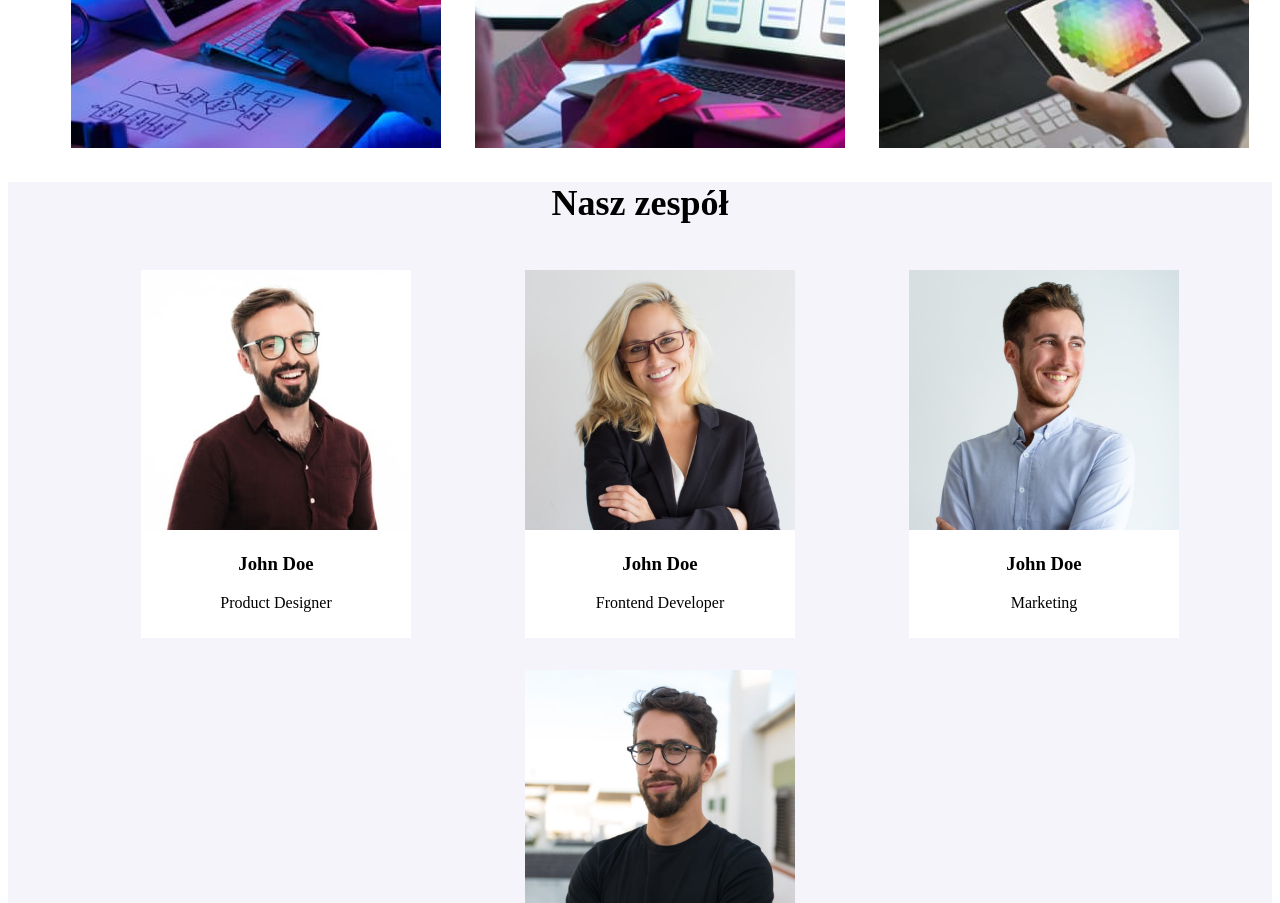
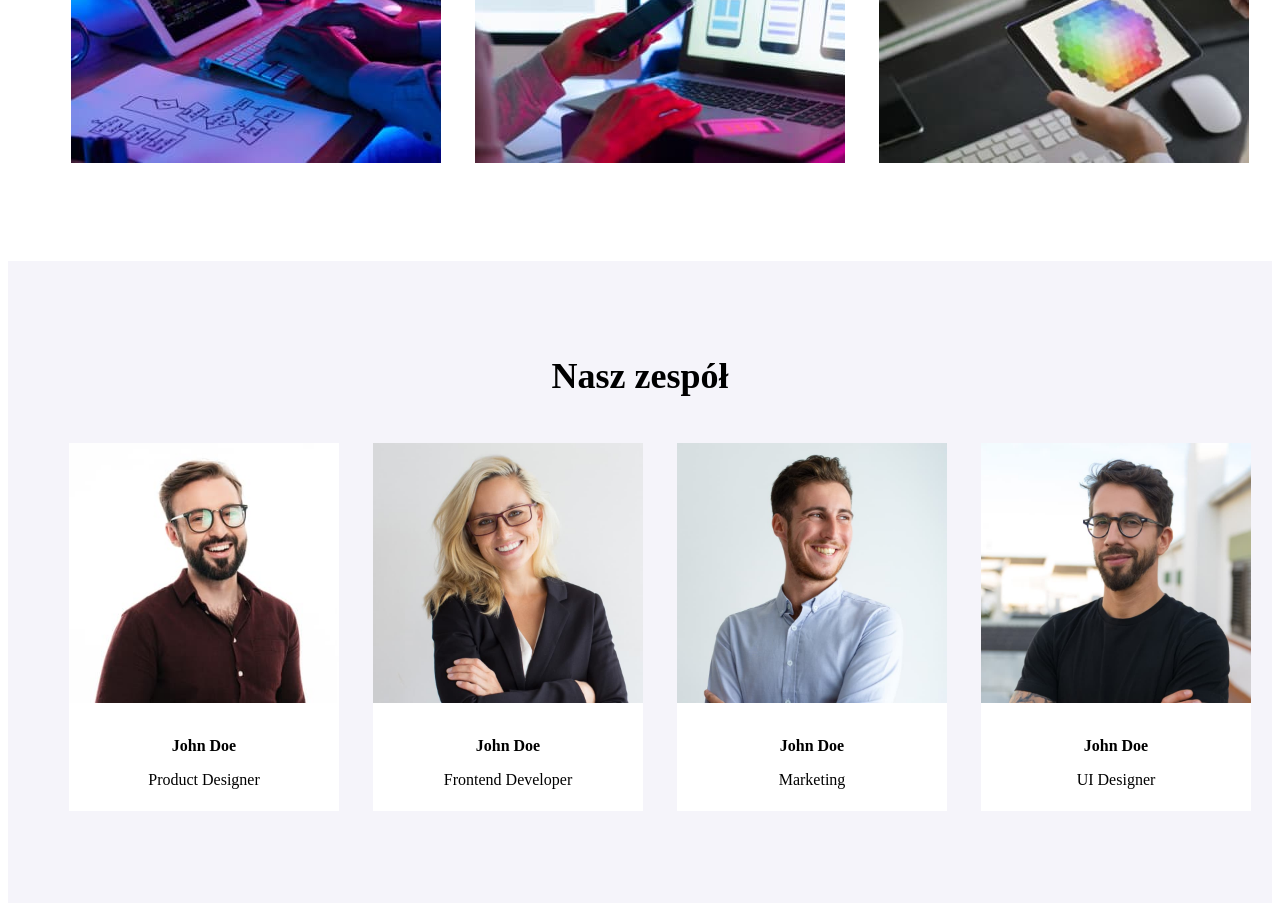
Before and after one commit to MateuszCharysz/goit-markup-hw-01, a plain HTML site: page index.html in a window 1280 px wide. Shown: the part 1243-2146 px from the top of the page. Drawn offline with Linux system fonts and the light colour scheme.

Commit message:
Update index.html
Images set - header and footer to go.

```diff
--- a/index.html
+++ b/index.html
@@ -8,7 +8,7 @@
   </head>
 
   <body>
-    <header style="height: 80px">
+    <header style="height: 80px; text-align: center">
       <a href="index.html" style="display: inline-block; font: size 26px"
         ><h1 style="color: #2196f3">
           Web<span style="color: #000000">Studio</span>
@@ -125,8 +125,8 @@
           <h2 style="text-align: center; margin-top: 94px; font-size: 36px">
             Czym się zajmujemy
           </h2>
-          <ul style="margin-top: 50px; text-align: center">
-            <li style="display: inline-block; margin-inline: 15px">
+          <ul style="margin-top: 50px; text-align: center; margin-bottom: 79px">
+            <li style="display: inline-block; margin: 15px">
               <img
                 src="/images/box 1.jpg"
                 alt="tablet klawiatura ciemny"
@@ -134,7 +134,7 @@
                 height="294px"
               />
             </li>
-            <li style="display: inline-block; margin-inline: 15px">
+            <li style="display: inline-block; margin: 15px">
               <img
                 src="images/box 2.jpg"
                 alt="komputery na wyswietlaczu smartfony"
@@ -142,7 +142,7 @@
                 height="294px"
               />
             </li>
-            <li style="display: inline-block; margin-inline: 15px">
+            <li style="display: inline-block; margin: 15px">
               <img
                 src="/images/box 3.jpg"
                 alt="paleta kolorow"
@@ -161,11 +161,19 @@
           min-height: 648px;
         "
       >
-        <h2 style="text-align: center; font-size: 36px">Nasz zespół</h2>
+        <h2 style="text-align: center; font-size: 36px; padding-top: 94px">
+          Nasz zespół
+        </h2>
+
         <ul style="text-align: center">
-          <li style="display: inline-block; margin-inline: 15px">
+          <li style="display: inline-block">
             <figure
-              style="background-color: #ffffff; width: 270px; height: 368px"
+              style="
+                background-color: #ffffff;
+                width: 270px;
+                height: 368px;
+                margin-inline: 15px;
+              "
             >
               <img
                 src="/images/img1.jpg"
@@ -174,14 +182,27 @@
                 height="260px"
               />
               <figcaption>
-                <h3 style="text-align: center">John Doe</h3>
-                <p style="text-align: center">Product Designer</p>
+                <h3
+                  style="text-align: center; font-size: 16px; margin-top: 30px"
+                >
+                  John Doe
+                </h3>
+                <p
+                  style="text-align: center; font-size: 16px; margin-top: 10px"
+                >
+                  Product Designer
+                </p>
               </figcaption>
             </figure>
           </li>
-          <li style="display: inline-block; margin-inline: 15px">
+          <li style="display: inline-block">
             <figure
-              style="background-color: #ffffff; width: 270px; height: 368px"
+              style="
+                background-color: #ffffff;
+                width: 270px;
+                height: 368px;
+                margin-inline: 15px;
+              "
             >
               <img
                 src="/images/img2.jpg"
@@ -190,14 +211,27 @@
                 height="260px"
               />
               <figcaption>
-                <h3 style="text-align: center">John Doe</h3>
-                <p style="text-align: center">Frontend Developer</p>
+                <h3
+                  style="text-align: center; font-size: 16px; margin-top: 30px"
+                >
+                  John Doe
+                </h3>
+                <p
+                  style="text-align: center; font-size: 16px; margin-top: 10px"
+                >
+                  Frontend Developer
+                </p>
               </figcaption>
             </figure>
           </li>
-          <li style="display: inline-block; margin-inline: 15px">
+          <li style="display: inline-block">
             <figure
-              style="background-color: #ffffff; width: 270px; height: 368px"
+              style="
+                background-color: #ffffff;
+                width: 270px;
+                height: 368px;
+                margin-inline: 15px;
+              "
             >
               <img
                 src="/images/img3.jpg"
@@ -206,14 +240,27 @@
                 height="260px"
               />
               <figcaption>
-                <h3 style="text-align: center">John Doe</h3>
-                <p style="text-align: center">Marketing</p>
+                <h3
+                  style="text-align: center; font-size: 16px; margin-top: 30px"
+                >
+                  John Doe
+                </h3>
+                <p
+                  style="text-align: center; font-size: 16px; margin-top: 10px"
+                >
+                  Marketing
+                </p>
               </figcaption>
             </figure>
           </li>
-          <li style="display: inline-block; margin-inline: 15px">
+          <li style="display: inline-block">
             <figure
-              style="background-color: #ffffff; width: 270px; height: 368px"
+              style="
+                background-color: #ffffff;
+                width: 270px;
+                height: 368px;
+                margin-inline: 15px;
+              "
             >
               <img
                 src="/images/img4.jpg"
@@ -222,8 +269,16 @@
                 height="260px"
               />
               <figcaption>
-                <h3 style="text-align: center">John Doe</h3>
-                <p style="text-align: center">UI Designer</p>
+                <h3
+                  style="text-align: center; font-size: 16px; margin-top: 30px"
+                >
+                  John Doe
+                </h3>
+                <p
+                  style="text-align: center; font-size: 16px; margin-top: 10px"
+                >
+                  UI Designer
+                </p>
               </figcaption>
             </figure>
           </li>
@@ -232,9 +287,16 @@
     </main>
     <footer
       id="Kontakt"
-      style="background-color: #2f303a; width: device-width; height: 252px"
+      style="
+        background-color: #2f303a;
+        width: device-width;
+        height: 252px;
+        text-align: center;
+      "
     >
-      <a href="index.html">WebStudio</a>
+      <a href="index.html" style="font-size: 26px; color: #2196f3"
+        >Web<span style="color: #ffffff">Studio</span></a
+      >
       <address style="color: #ffff">
         m. Warszawa, Aleje Jerozolimskie 21
       </address>
```
